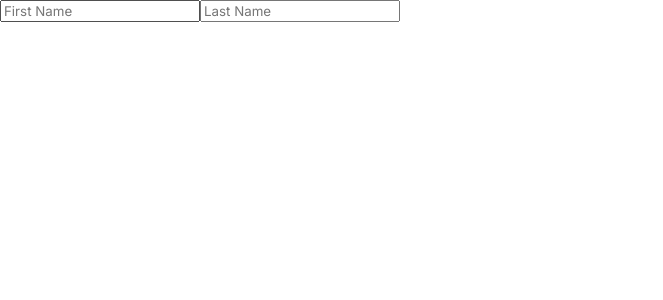
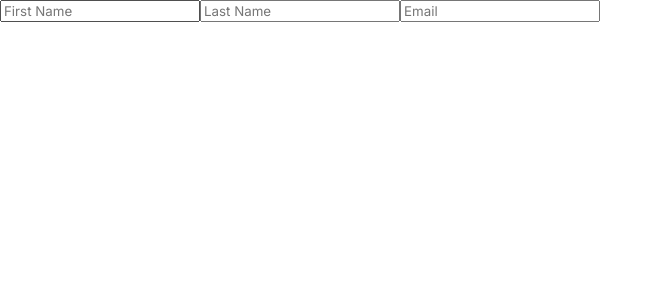
Before and after one commit to will-s-205/scrimba-study, a React (Create React App) app: page / in a window 1280 px wide. Shown: the top 300 px of the page, without its empty margins (0-663 px from the left). Built offline with nearby package versions, Linux system fonts and the light colour scheme; the HTML template or start-up script is replaced by a standard one.

Commit message:
Form component updated

```diff
--- a/src/components/Form.js
+++ b/src/components/Form.js
@@ -21,19 +21,19 @@ import React from "react"
 //     )
 // }
 
-// https://scrimba.com/learn/learnreact/forms-state-object-co4014fe8a23d6c6d376747ca
+// https://scrimba.com/learn/learnreact/form-state-object-practice-cob444ddabb8e498d051b98cb
 export default function Form() {
     const [formData, setFormData] = React.useState(
-        { firstName: "", lastName: "" }
+        { firstName: "", lastName: "", email: "" }
     )
 
     console.log(formData)
 
     function handleChange(event) {
-                // console.log(event)
-                // console.log(event.target)
-                // console.log(event.target.value)
-                // console.log(event.target.name)
+        // console.log(event)
+        // console.log(event.target)
+        // console.log(event.target.value)
+        // console.log(event.target.name)
         setFormData(prevFormData => {
             return {
                 ...prevFormData,
@@ -56,6 +56,12 @@ export default function Form() {
                 onChange={handleChange}
                 name="lastName"
             />
+            <input
+                type="email"
+                placeholder="Email"
+                onChange={handleChange}
+                name="email"
+            />
         </form>
     )
 }
```
